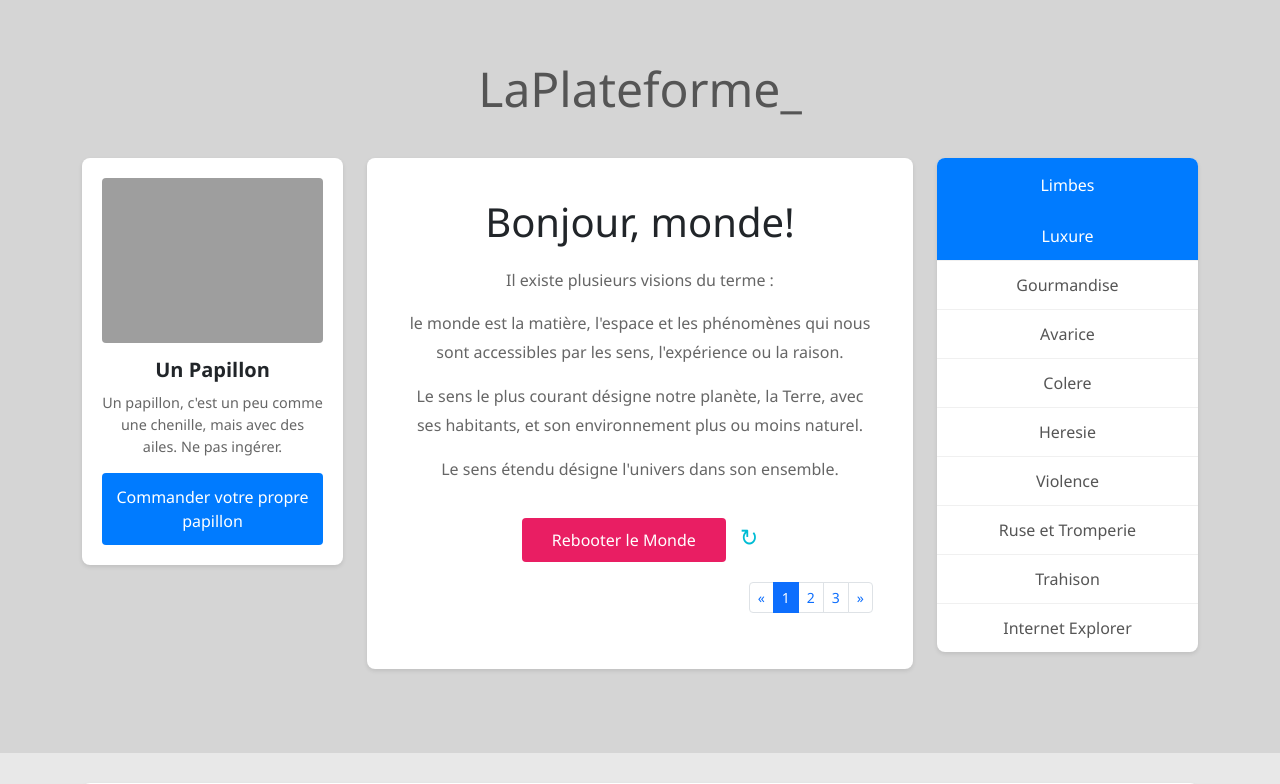
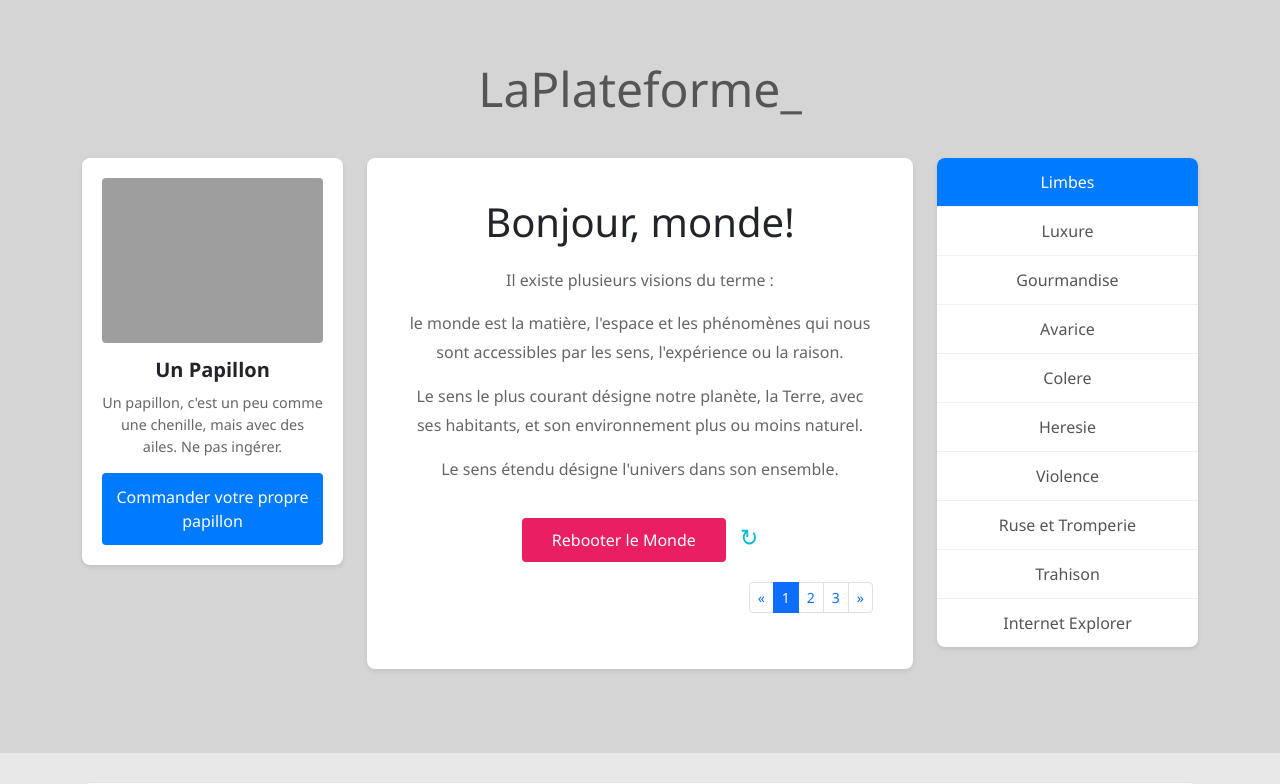
Before and after one commit to pascal-fortunati/runtrack3, a PHP site: page / in a window 1280 px wide. Shown: the part 57-841 px from the top of the page. Run offline with PHP 8.4, Linux system fonts and the light colour scheme; grey boxes are pictures that could not be loaded.

Commit message:
Fix sidebar-item

```diff
--- a/Jour06/job02/index.php
+++ b/Jour06/job02/index.php
@@ -66,8 +66,8 @@
 
                 <div class="col-lg-3 col-md-12 mb-4">
                     <div class="sidebar">
-                        <div class="sidebar-header">Limbes</div>
-                        <div class="sidebar-item active">Luxure</div>
+                        <div class="sidebar-item active">Limbes</div>
+                        <div class="sidebar-item">Luxure</div>
                         <div class="sidebar-item">Gourmandise</div>
                         <div class="sidebar-item">Avarice</div>
                         <div class="sidebar-item">Colere</div>
```
